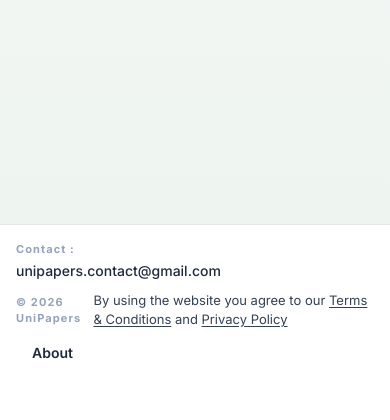
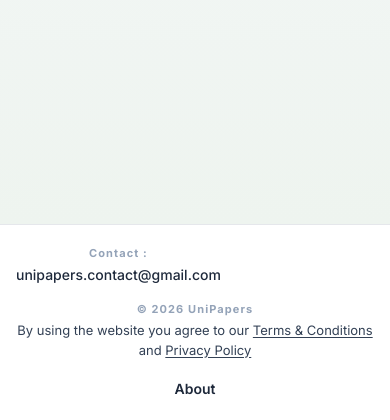
Before and after one commit to ammaar-hussa1n/UniPapers, a Django app: page / in a window 390 px wide. Shown: the part 657-1077 px from the top of the page. Before the commit the page ends 1016 px from the top, so only its background shows below. Run offline with Django 5.2, Linux system fonts and the light colour scheme; some libraries are stand-ins or nearby versions.

Commit message:
Base and ViewPaper html change

```diff
--- a/home/templates/home/base.html
+++ b/home/templates/home/base.html
@@ -445,6 +445,7 @@
             color: #168a45;
         }
 
+        /* UPDATED FOOTER LAYOUT HARDENING */
         .footer-navbar {
             display: flex;
             align-items: center;
@@ -454,6 +455,24 @@
             background: #fff;
             flex-wrap: wrap;
             gap: 12px;
+        }
+
+        /* Forces exact center calibration for desktop screens */
+        .footer-navbar > .nav-left,
+        .footer-navbar > .nav-right {
+            flex: 1 0 0%;
+        }
+
+        .footer-navbar > .nav-center {
+            flex: 0 0 auto;
+            text-align: center;
+        }
+
+        .footer-navbar > .nav-right {
+            display: flex;
+            flex-direction: column;
+            align-items: flex-end;
+            text-align: right;
         }
 
         .profile-icon-btn {
@@ -550,17 +569,26 @@
                 transform: translateX(-50%);
             }
 
+            /* UPDATED FOOTER MOBILE MATRIX STACK */
             .footer-navbar {
                 flex-direction: column;
-                align-items: flex-start;
-                padding: 16px;
-                gap: 10px;
+                align-items: center;
+                text-align: center;
+                padding: 20px 16px;
+                gap: 16px;
             }
 
             .footer-navbar .nav-left,
             .footer-navbar .nav-center,
             .footer-navbar .nav-right {
                 width: 100%;
+                flex: none;
+            }
+
+            .footer-navbar .nav-right {
+                align-items: center;
+                text-align: center;
+                gap: 4px;
             }
         }
 
```
Also changed, not shown: home/templates/home/view_paper.html (+7 -8 lines).
